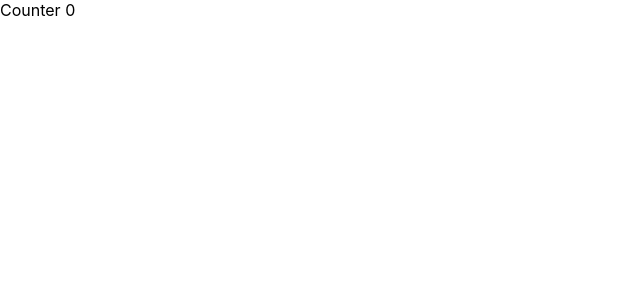
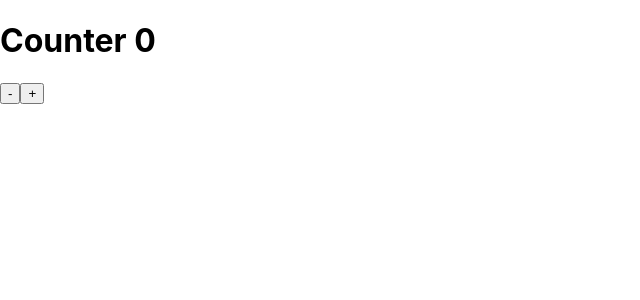
Before and after one commit to Gamygams1234/rexux-starter, a React (Create React App) app: page / in a window 1280 px wide. Shown: the top 300 px of the page, without its empty margins (0-640 px from the left). Built offline with nearby package versions, Linux system fonts and the light colour scheme.

Commit message:
Making feature of the increment and devrement

```diff
--- a/src/App.js
+++ b/src/App.js
@@ -1,11 +1,30 @@
 import React from "react";
-import { useSelector } from "react-redux";
+import { useSelector, useDispatch } from "react-redux";
+import { increment, decrement } from "./actions/index";
 
 function App() {
   const counter = useSelector((state) => state.counterReducer);
+  const logged = useSelector((state) => state.loggedReducer);
+  const dispatch = useDispatch();
   return (
     <div className="App">
-      <div>Counter {counter}</div>
+      <h1>Counter {counter}</h1>
+
+      <button
+        onClick={() => {
+          dispatch(decrement());
+        }}
+      >
+        -
+      </button>
+      <button
+        onClick={() => {
+          dispatch(increment());
+        }}
+      >
+        +
+      </button>
+      {logged ? <h3>Information I should not see if I am not logged in</h3> : null}
     </div>
   );
 }
--- /dev/null
+++ b/src/actions/index.js
@@ -0,0 +1,11 @@
+export const increment = () => {
+  return {
+    type: "INCREMENT",
+  };
+};
+
+export const decrement = () => {
+  return {
+    type: "DECREMENT",
+  };
+};
--- a/src/reducers/counter.js
+++ b/src/reducers/counter.js
@@ -3,7 +3,7 @@ const counterReducer = (state = 0, action) => {
     case "INCREMENT":
       return state + 1;
     case "DECREMENT":
-      return state + 1;
+      return state - 1;
     default:
       return state;
   }
```
